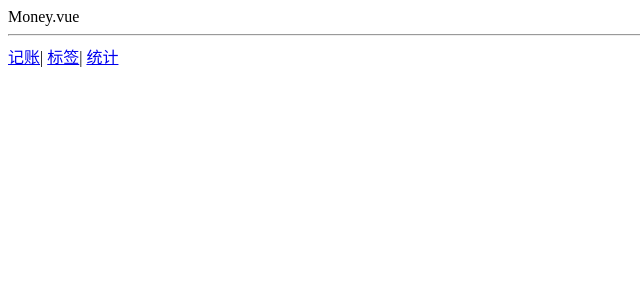
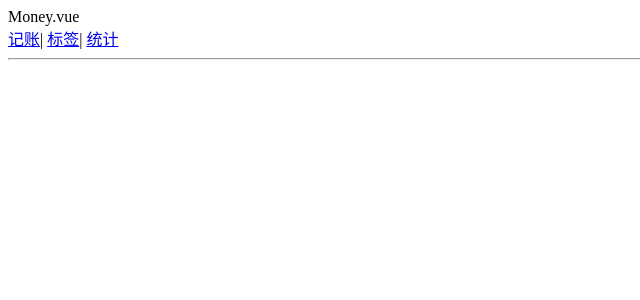
Before and after one commit to li123147/speney-website-1, a Vue app: page /#/money in a window 1280 px wide. Shown: the top 300 px of the page, without its empty margins (0-640 px from the left). Built offline with nearby package versions, Linux system fonts and the light colour scheme.

Commit message:
“全局组件<Nav/>"

```diff
--- a/src/App.vue
+++ b/src/App.vue
@@ -3,11 +3,6 @@
   <div>
     <router-view />
     <hr />
-    <div>
-      <router-link to="/money">记账</router-link>|
-      <router-link to="/labels">标签</router-link>|
-      <router-link to="/statistics">统计</router-link>
-    </div>
   </div>
 </template>
 
--- /dev/null
+++ b/src/components/Nav.vue
@@ -0,0 +1,16 @@
+<template>
+  <div>
+    <router-link to="/money">记账</router-link>|
+    <router-link to="/labels">标签</router-link>|
+    <router-link to="/statistics">统计</router-link>
+  </div>
+</template>
+
+<script lang="ts">
+export default {
+  name: "Nav"
+};
+</script>
+
+<style lang="scss" scoped>
+</style>
--- a/src/main.ts
+++ b/src/main.ts
@@ -1,13 +1,15 @@
-import Vue from 'vue'
-import App from './App.vue'
-import './registerServiceWorker'
-import router from './router'
-import store from './store'
+import Vue from "vue";
+import App from "./App.vue";
+import "./registerServiceWorker";
+import router from "./router";
+import store from "./store";
+import Nav from "@/components/Nav.vue";
 
-Vue.config.productionTip = false
+Vue.config.productionTip = false;
 
+Vue.component("Nav", Nav);//引入全局Nav
 new Vue({
   router,
   store,
-  render: h => h(App)
-}).$mount('#app')
+  render: (h) => h(App),
+}).$mount("#app");
--- a/src/views/Labels.vue
+++ b/src/views/Labels.vue
@@ -1,6 +1,8 @@
 import Labels from '@/views/Labels.vue';
 <template>
-  <div>Labels.vue</div>
+  <div>Labels.vue
+      <Nav/>
+  </div>
 </template>
 
 <script lang="ts">
--- a/src/views/Money.vue
+++ b/src/views/Money.vue
@@ -1,5 +1,8 @@
 <template>
-  <div>Money.vue</div>
+  <div>
+    Money.vue
+    <Nav />
+  </div>
 </template>
 
 <script lang="ts">
--- a/src/views/Statistics.vue
+++ b/src/views/Statistics.vue
@@ -1,11 +1,14 @@
 import Statistics from '@/views/Statistics.vue';
 <template>
-  <div>Statistics.vue</div>
+  <div>
+    Statistics.vue
+    <Nav />
+  </div>
 </template>
 
 <script lang="ts">
 export default {
-name:'Statistics'
+  name: "Statistics"
 };
 </script>
 
```
